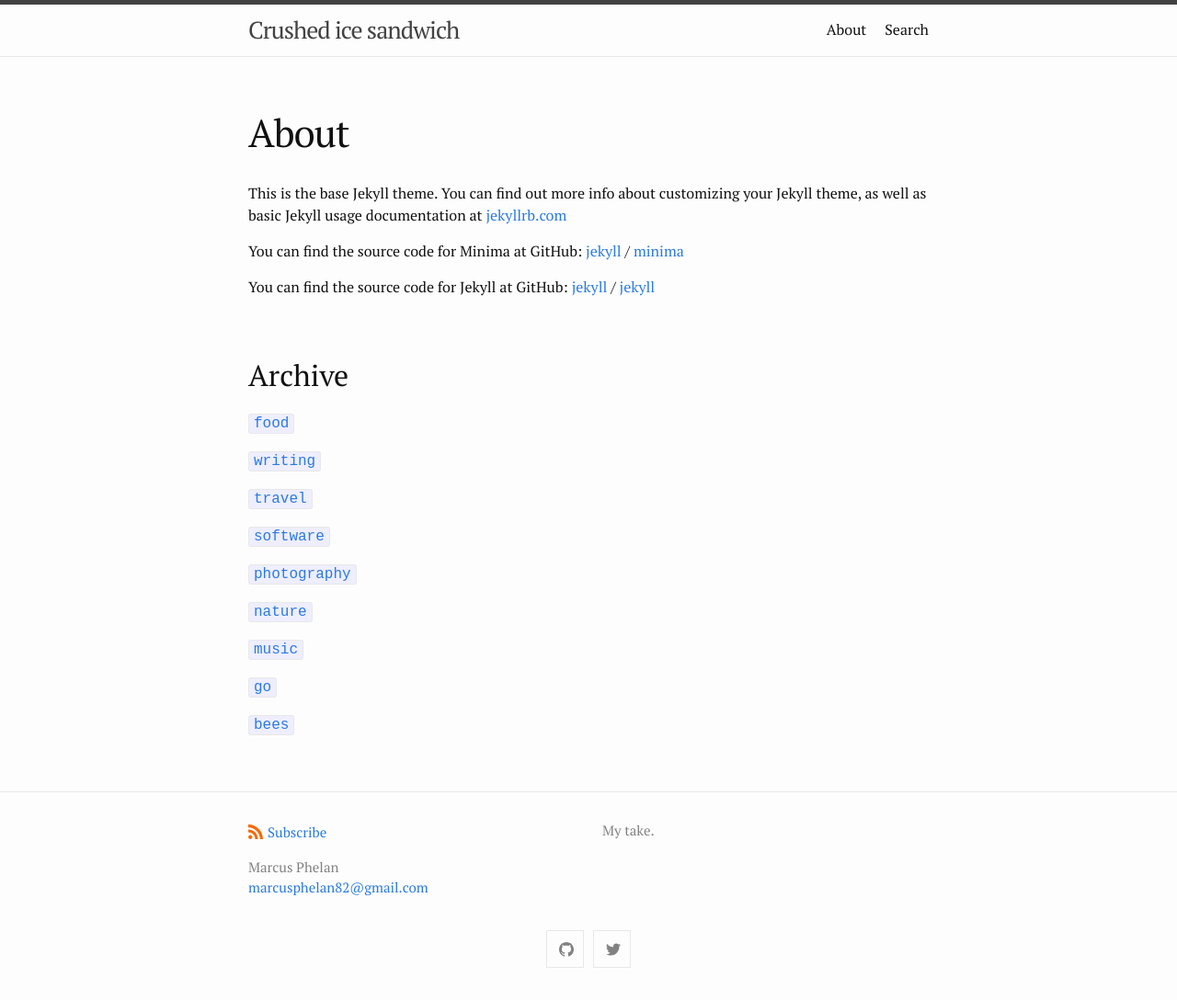
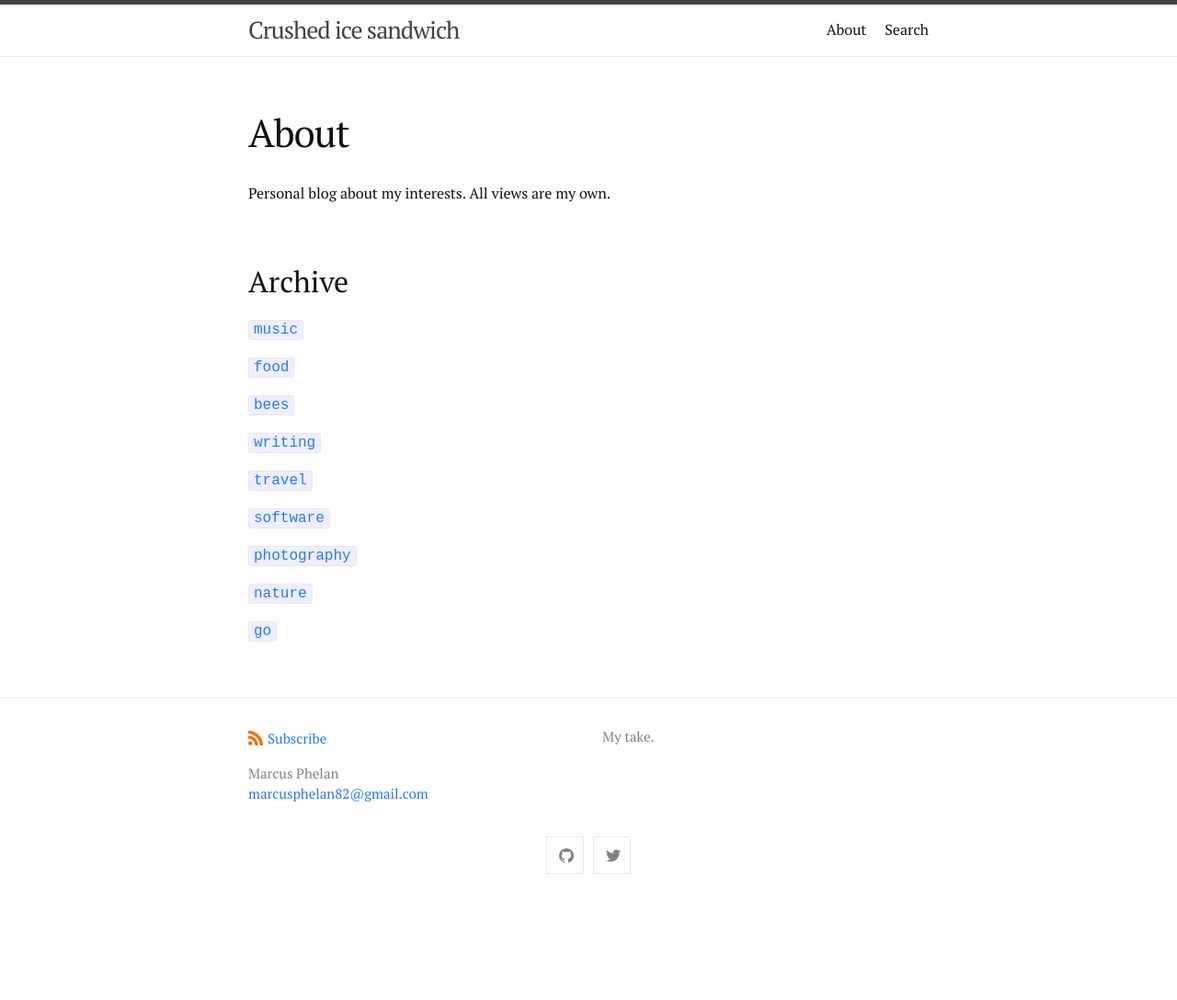
Before and after one commit to marcusphelan/marcusphelan.github.io, a Jekyll site: the page built from about.md, in a window 1280 px wide. Shown: the whole page at 92% size. Built offline with Jekyll 4.4.1, drawn with Linux system fonts in a browser that asks for light colours; nearby versions of some CDN libraries; after the commit the page ends 986 px from its top, so only the background shows below that.

```diff
--- a/about.md
+++ b/about.md
@@ -5,17 +5,6 @@ permalink: /about/
 tipue_search_active: true
 ---
 
-This is the base Jekyll theme. You can find out more info about customizing your Jekyll theme, as well as basic Jekyll usage documentation at [jekyllrb.com](https://jekyllrb.com/)
-
-You can find the source code for Minima at GitHub:
-[jekyll][jekyll-organization] /
-[minima](https://github.com/jekyll/minima)
-
-You can find the source code for Jekyll at GitHub:
-[jekyll][jekyll-organization] /
-[jekyll](https://github.com/jekyll/jekyll)
-
-
-[jekyll-organization]: https://github.com/jekyll
+Personal blog about my interests. All views are my own.
 
 {% include archive.html %}
```
Also changed, not shown: _posts/2016-05-19-super-short-article copy.md (added, +10 -0 lines).
